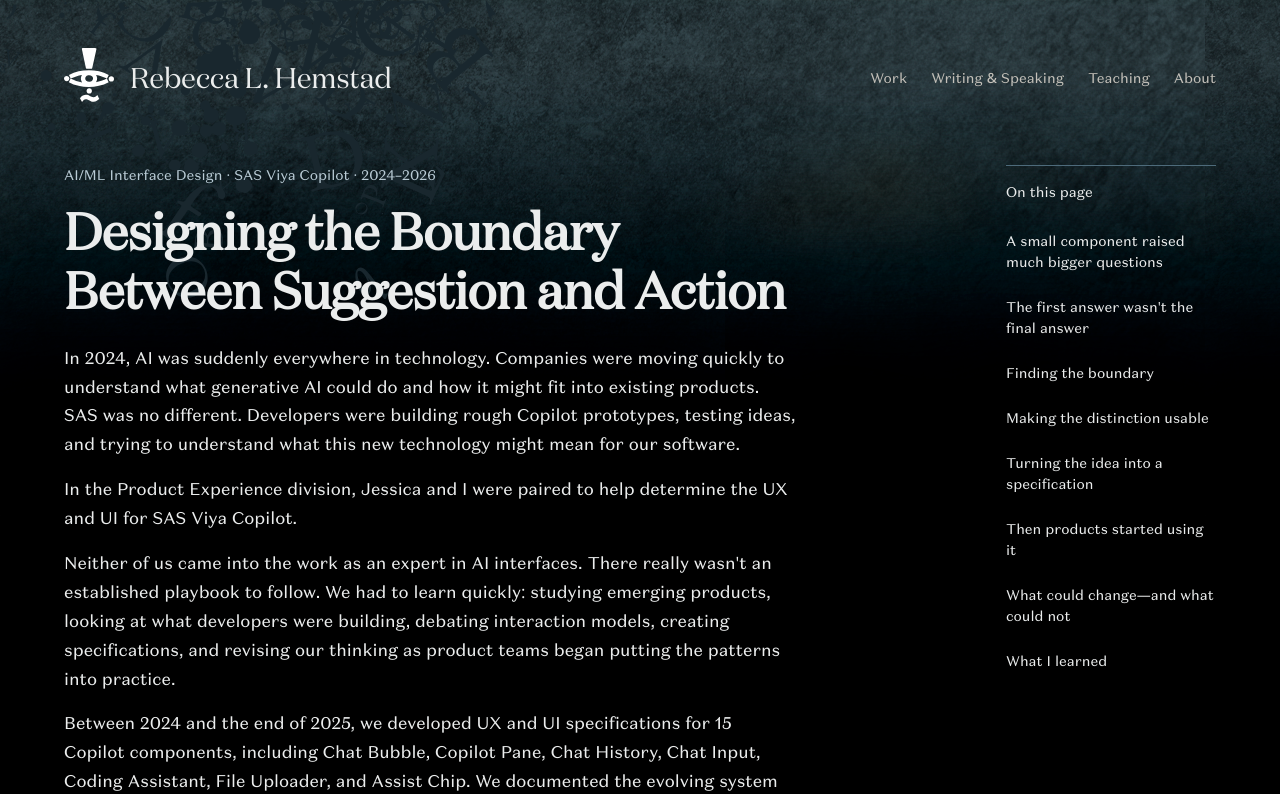
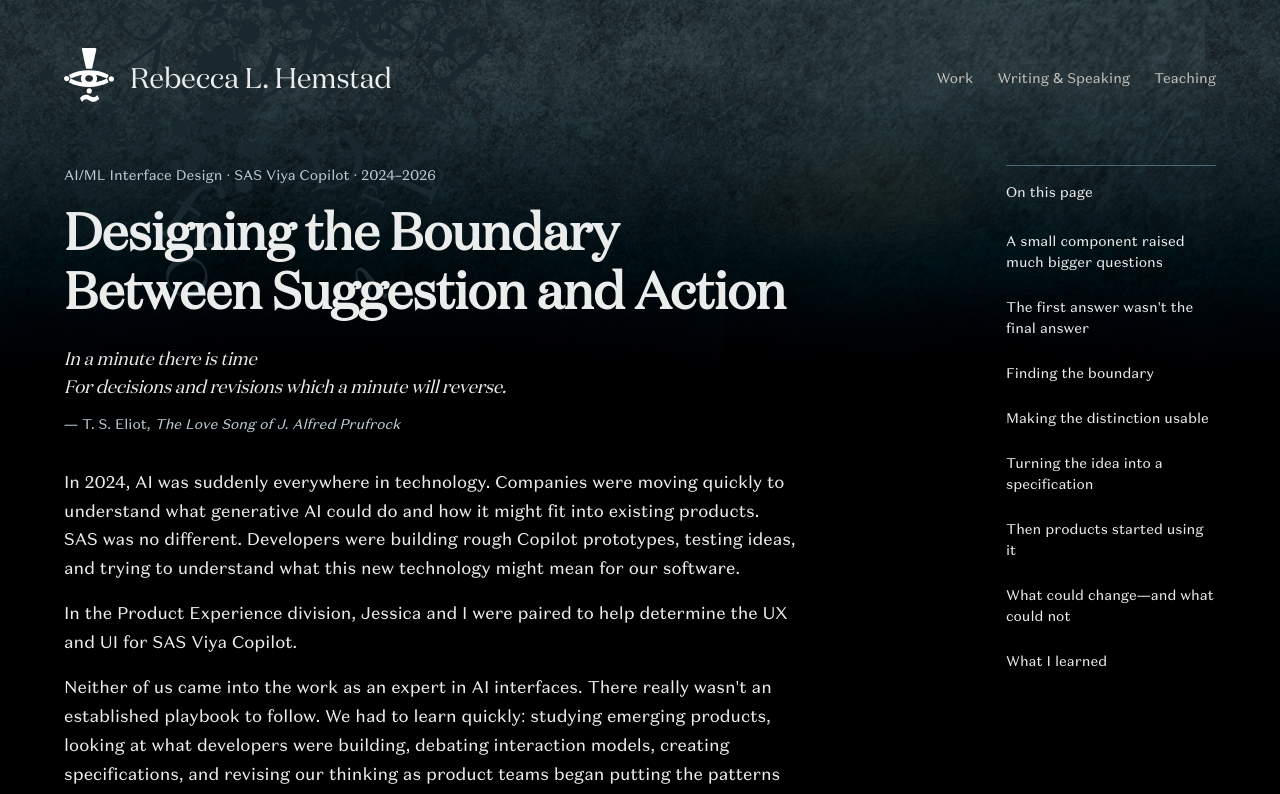
Before and after one commit to RHemstad/portfolio, a React (Vite) app: page /case-study/assist-chip in a window 1280 px wide. Shown: the top 794 px of the page. Built offline with nearby package versions, Linux system fonts and the light colour scheme.

Commit message:
fix: update stuff

```diff
--- a/src/components/SiteFooter.jsx
+++ b/src/components/SiteFooter.jsx
@@ -1,6 +1,6 @@
 /* Shared, minimal site-wide footer (used on both the homepage and
-   case-study pages). The substantive "let's connect" content now lives
-   in the homepage's About section (see
+   case-study pages). Contact information lives
+   in the homepage's Contact section (see
    src/pages/home/AboutContactSection.jsx) so it isn't duplicated here. */
 function SiteFooter() {
   return (
--- a/src/components/SiteNav.jsx
+++ b/src/components/SiteNav.jsx
@@ -7,7 +7,6 @@ const NAV_ITEMS = [
   { id: 'work', label: 'Work' },
   { id: 'writing-speaking', label: 'Writing & Speaking' },
   { id: 'teaching', label: 'Teaching' },
-  { id: 'about-contact', label: 'About' },
 ];
 
 function SiteNav({ onNavigate }) {
--- a/src/components/case-study/case-study.css
+++ b/src/components/case-study/case-study.css
@@ -71,6 +71,22 @@
 .cs-intro-copy { margin-top: var(--space-6); }
 .cs-intro-copy p { margin: 0; }
 .cs-intro-copy > p + p { margin-top: var(--space-4); }
+
+.cs-epigraph {
+  margin: 0 0 var(--space-8);
+  font-family: var(--font-headline);
+  font-size: 1.125rem;
+  font-style: italic;
+  line-height: 1.6;
+}
+
+.cs-epigraph .cs-epigraph-attribution {
+  margin-top: var(--space-3);
+  font-family: var(--font-sans);
+  font-size: var(--font-size-sm);
+  font-style: normal;
+  color: var(--color-text-muted);
+}
 
 .cs-section {
   padding: 0;
--- a/src/pages.css
+++ b/src/pages.css
@@ -510,11 +510,9 @@
 /* ----- Intro ----- */
 
 .intro-section {
-  max-width: var(--home-container-max);
   margin: 0 auto;
   width: 100%;
   box-sizing: border-box;
-  padding-inline: var(--home-container-pad);
   padding-block-start: var(--home-hero-gap-bottom);
   padding-block-end: var(--home-intro-bottom-pad);
 }
@@ -536,7 +534,7 @@
   max-width: 58ch;
 }
 
-/* ----- Shared section shell (Teaching / Selected Work / Writing / About) ----- */
+/* ----- Shared section shell (Teaching / Selected Work / Writing / Contact) ----- */
 
 .teaching,
 .about-contact,
@@ -884,35 +882,9 @@
   color: var(--color-text-subtle);
 }
 
-/* ----- About / contact ----- */
-
-.about-contact-grid {
-  display: grid;
-  grid-template-columns: var(--home-about-grid-cols);
-  gap: var(--home-about-gap);
-  align-items: start;
-}
-
-/* "About" lives inside the left column so it shares row one with "Let's
-   connect" — the two headings read as one aligned pair. Its bottom margin
-   matches .connect-heading so both columns' body copy starts on the same
-   line. */
-.about-contact-grid > div > h2 {
-  margin-bottom: var(--space-5);
-}
-
-.about-contact-bio {
-  font-style: italic;
-  font-size: var(--home-about-body-size);
-  line-height: 1.65;
-  color: var(--color-text-primary);
-  margin: 0;
-  max-width: 48ch;
-}
-
-/* Same size and line box as the section h2 it sits beside, so the two
-   headings share a baseline rather than merely a top edge. */
-.connect-heading {
+/* ----- Contact ----- */
+
+.about-contact .connect-heading {
   font-size: var(--home-h2-size);
   margin: 0 0 var(--space-5);
   color: var(--color-text-primary);
@@ -1386,7 +1358,7 @@ a.link-body:visited {
     margin-bottom: var(--space-2);
   }
 
-  /* Let's connect: more closing space before the buttons */
+  /* Contact: more closing space before the buttons */
   .about-contact-body {
     margin-bottom: var(--space-10);
   }
--- a/src/pages/AssistChip.jsx
+++ b/src/pages/AssistChip.jsx
@@ -28,6 +28,16 @@ export default function AssistChip() {
         eyebrow="AI/ML Interface Design · SAS Viya Copilot · 2024–2026"
         title="Designing the Boundary Between Suggestion and Action"
       >
+        <blockquote className="cs-epigraph">
+          <p>
+            In a minute there is time
+            <br />
+            For decisions and revisions which a minute will reverse.
+          </p>
+          <p className="cs-epigraph-attribution">
+            — T. S. Eliot, <cite>The Love Song of J. Alfred Prufrock</cite>
+          </p>
+        </blockquote>
 
 <p className="cs-prose">In 2024, AI was suddenly everywhere in technology. Companies were moving quickly to understand what generative AI could do and how it might fit into existing products. SAS was no different. Developers were building rough Copilot prototypes, testing ideas, and trying to understand what this new technology might mean for our software.</p>
 
--- a/src/pages/TokenArchitecture.jsx
+++ b/src/pages/TokenArchitecture.jsx
@@ -39,6 +39,12 @@ export default function TokenArchitecture() {
   return (
     <CaseStudyLayout index={<CaseStudyIndex sections={sections} />} intro={
       <CaseStudyIntro eyebrow="Token Architecture · SAS · 2021–present" title="Building a Shared Language for Design and Development">
+        <blockquote className="cs-epigraph">
+          <p>I learn by going where I have to go.</p>
+          <p className="cs-epigraph-attribution">
+            — Theodore Roethke, <cite>The Waking</cite>
+          </p>
+        </blockquote>
         <p className="cs-prose">In 2021, I was asked to document the naming conventions for our product design tokens. The problem was that we didn't have a consistent convention to document.</p>
         <p className="cs-prose">What began as an effort to make sense of nearly 1,000 tokens eventually led to a new naming system, a shared infrastructure for managing and distributing tokens, and a tool for exploring them. Along the way, the work also changed how our designers and developers collaborated. What started as a relatively straightforward assignment has continued to expand and evolve as the needs of our design system have grown.</p>
       </CaseStudyIntro>
--- a/src/pages/home/AboutContactSection.jsx
+++ b/src/pages/home/AboutContactSection.jsx
@@ -1,30 +1,12 @@
-/* About / contact section (id stays "about-contact" — case-study pages
-   deep-link to /#about-contact). Its two headings, "About" and "Let's
-   connect", are the only labels here: an enclosing "About & Contact"
-   title just restated both of them.
-
-   The "Let's connect" copy is real, previously-existing content
-   (migrated from the old shared footer) — not newly written. The bio
-   doesn't exist yet, so it's a clearly labeled placeholder rather than
-   an invented biography. Email and LinkedIn are presented as solid pill
-   actions per the approved design, replacing the previous circular icon
-   buttons. */
+/* Contact section. Keep the existing "about-contact" id so incoming
+   "Get in touch" links continue to reach this section. */
 function AboutContactSection() {
   return (
     <section id="about-contact" className="about-contact">
       <div className="section-content">
-        <div className="about-contact-grid">
-          <div>
-            <h2>About</h2>
-            <p className="about-contact-bio">
-              [Placeholder — a short professional bio will go here.]
-            </p>
-          </div>
-
-          <div>
-            <h3 className="connect-heading">Let&apos;s connect</h3>
+        <h2 className="connect-heading">Contact</h2>
         <p className="about-contact-body">
-              I'm currently seeking my next UI design role or academic teaching opportunity. If my work resonates with you, drop me a note or ping me on LinkedIn—I'd love to talk.
+          For questions about my work, teaching, or research interests, you can reach me by email or on LinkedIn.
         </p>
         <div className="pill-actions">
           <a href="mailto:rhemstad@mac.com" className="pill-action">
@@ -35,8 +17,6 @@ function AboutContactSection() {
           </a>
         </div>
       </div>
-        </div>
-      </div>
     </section>
   );
 }
--- a/src/pages/home/IntroSection.jsx
+++ b/src/pages/home/IntroSection.jsx
@@ -3,12 +3,14 @@
 function IntroSection() {
   return (
     <section id="intro" className="intro-section">
-      <p className="intro-statement">
-        Designer, writer, and educator.
-      </p>
-      <p className="intro-support">
-        With a career spanning graphic design, digital products, teaching, and emerging AI experiences, I focus on making complex ideas understandable.
-      </p>
+      <div className="section-content">
+        <p className="intro-statement">
+          Designer, writer, and educator.
+        </p>
+        <p className="intro-support">
+          With a career spanning more than three decades, my work has evolved from traditional graphic production to computer-based design, digital products, design systems, and emerging AI experiences. Through both design and teaching, I focus on making complex ideas understandable.
+        </p>
+      </div>
     </section>
   );
 }
```
Lines whose indentation alone changed are shown as unchanged.
